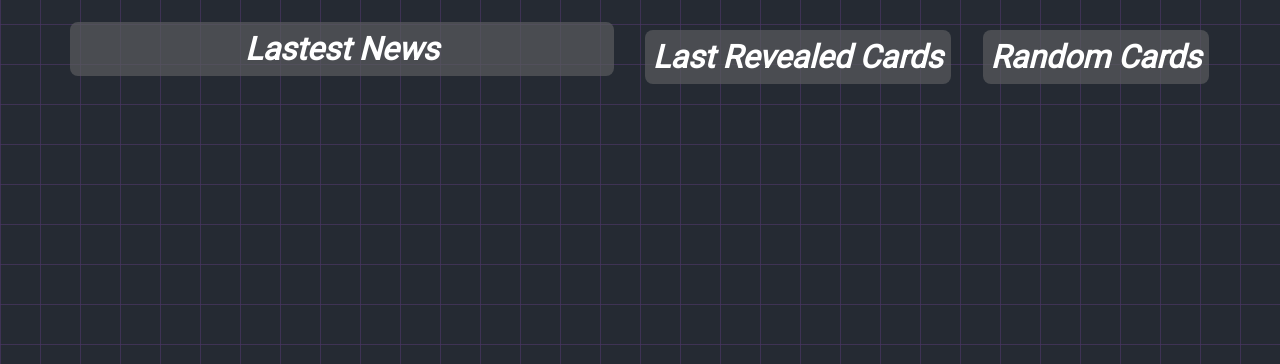
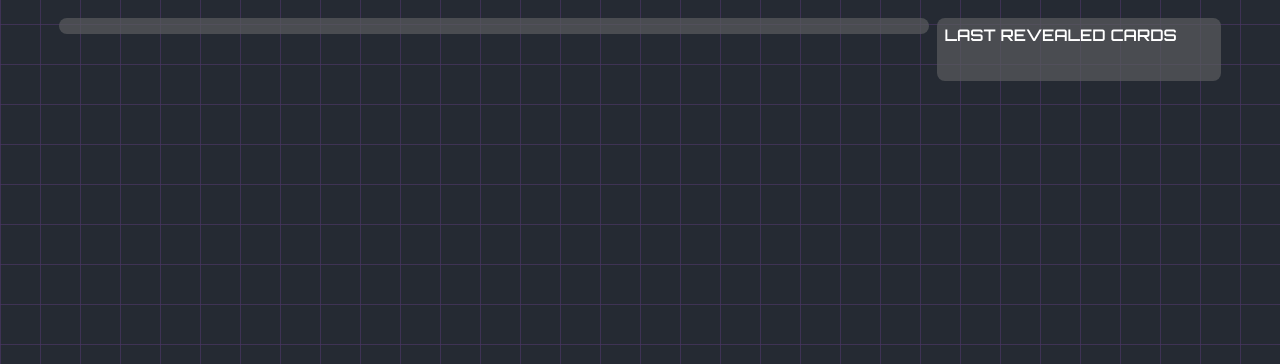
Before and after one commit to felipesilvad/dtcgdb, a Django app: page / in a window 1280 px wide. Shown: the part 56-420 px from the top of the page. Run offline with Django 3.2, Linux system fonts and the light colour scheme; data that the repository does not hold is empty; some libraries are stand-ins or nearby versions.

Commit message:
Home update

```diff
--- a/assets/styles.css
+++ b/assets/styles.css
@@ -707,6 +707,11 @@ img.hidden-large:hover::after {
     text-align: center;
 }
 
+.t-number-home{
+    width: 28%;
+    text-align: center;
+}
+
 .t-name {
     width: 60%;
 }
--- a/cards/templates/cards/card_detail.html
+++ b/cards/templates/cards/card_detail.html
@@ -360,7 +360,7 @@
                 <div class="col-lg p-0 d-inline-flex">
                     <div class="th cardh card-info flex-fill center">Set</div>
                     <div class="td cardtd card-info flex-fill">
-                        <a href="/cards/{{card.set.slug}}"><no class="text-uppercase">{{card.set.slug}}</no> - {{card.set}}</a>
+                        <a href="/cards/{{card.set.slug}}"><no class="text-uppercase">{{card.set.slug}}</no> - {{card.set.title}}</a>
                         <h6 class="fz-promo-name">{% if card.promo_name %}({{card.promo_name}}){% endif %}</h6>
                     </div>
                 </div>
--- a/templates/home.html
+++ b/templates/home.html
@@ -3,27 +3,56 @@
 
 <div class="container">
     <div class="row">
-        <div class="col">
-            <div class="light-bg mt-2">
-                <h2 class="font-italic font-weight-bold d-flex justify-content-center">Lastest News</h2>
-                <div class="tab-pane fade show active" id="gallery" role="tabpanel" aria-labelledby="gallery">
-                    <div class="list d-flex justify-content-left">
-                    {% for new in news %}
-                        <div class="border-g news-home p-2">
+        <div class="col-9 p-1">
+            <div class="light-bg">
+                {% for new in news %}
+                    <div class="row border-g p-2">
+                        <div class="col-4">
                             <a href="/news/{{new.id}}/">
                                 <img class="news-home-img mx-auto d-block" src="{{new.thumbnail.url}}">
-                                <h4>{{new.title}}<h4>
                             </a>
                         </div>
+                        <div class="col p-1">
+                            <a href="/news/{{new.id}}/">
+                                <h4 class="card-title">{{new.title}}<h4>
+                            </a>
+                            <div>
+                                <h6 class="newscontent">{{new.content | safe}}</h6>
+                            </div>
+                        </div>
+                    </div>
+                {% endfor %}
+            </div>
+        </div>
+        <div class="col-3 p-1">
+            <div class="light-bg">
+                <h6 class="card-title">Last Revealed Cards</h6>
+                <!-- {% for card in new_cards %}
+                    <div class="hover_img hover_img-home">
+                        <a href="/cards/{{card.set.slug}}/{{card.slug}}">
+                            {% if card.new_parallel == True %}
+                                <img class="card-thumb home-w" src="{% if card.image_parallel %}{{card.image_parallel.url}}{% else %}{{card.image_jp.url}}{% endif %}">
+                            {% else %}
+                                <img class="card-thumb home-w" src="{% if card.image_en %}{{card.image_en.url}}{% else %}{{card.image_jp.url}}{% endif %}">
+                            {% endif %}
+                            <img class="hidden-large" src="{% if card.image_en %}{{card.image_en.url}}{% else %}{{card.image_jp.url}}{% endif %}">
+                        </a>
+                    </div>
+                {% endfor %} -->
+                <table class="table table-sm list-table ">
+                    {% for card in new_cards %}
+                            <tr class="bg-p">
+                                <td class="color-{{card.color}} t-number-home border-w">{{card.number}}</td>
+                                <td class="border-w"><a href="/cards/{{card.set.slug}}/{{card.slug}}">{{card.title}}</a></td>
+                            </tr>
                     {% endfor %}
-                </div>
+                </table>
             </div>
         </div>
     </div>
 
 
-
-    <div class="row">
+    <!-- <div class="row">
         <div class="col">
             <div class="light-bg m-3">
                 <h2 class="font-italic font-weight-bold d-flex justify-content-center">Last Revealed Cards</h2>
@@ -65,7 +94,7 @@
                 </div>
             </div>
         </div>
-    </div>
+    </div> -->
 
 </div>
 
```
